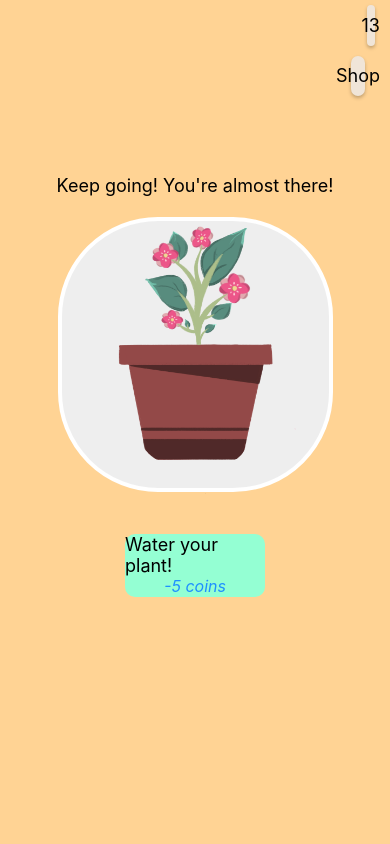
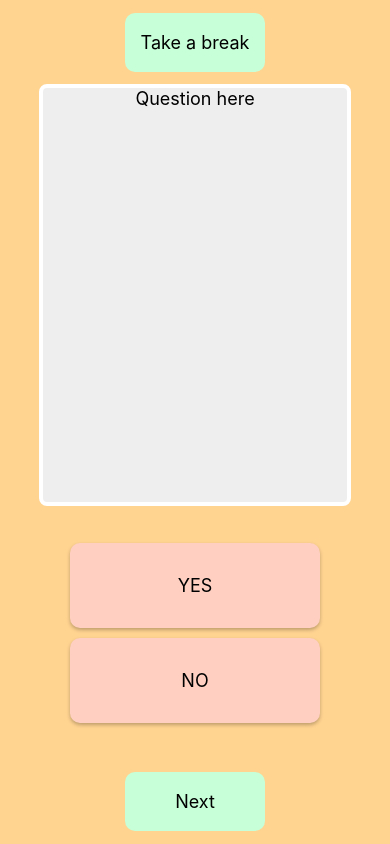
Before and after one commit to hiro111208/react-native-depression-monitor, a React Native app: screen / in a window 390 px wide. Built offline with nearby package versions, Linux system fonts and the light colour scheme.

Commit message:
fix text not displaying correctly in TherapyScreen.js

```diff
--- a/App.js
+++ b/App.js
@@ -1,16 +1,16 @@
-import { StatusBar } from 'expo-status-bar';
-import React from 'react';
-import TherapyScreen from './screens/TherapyScreen';
-import CategoryDrop from './screens/CategoryDrop';
-import PlantScreen from './screens/PlantScreen';
+import { StatusBar } from "expo-status-bar";
+import React from "react";
+import TherapyScreen from "./screens/TherapyScreen";
+import CategoryDrop from "./screens/CategoryDrop";
+import PlantScreen from "./screens/PlantScreen";
 
 export default class App extends React.Component {
   render() {
-    return(
-      //Uncomment to see different screens
-      //<TherapyScreen/>
+    return (
+      //Uncomment to see different screens one at a time
+      <TherapyScreen />
       //<CategoryDrop/>
-      <PlantScreen/>
-    )
+      //<PlantScreen/>
+    );
   }
 }
--- a/screens/TherapyScreen.js
+++ b/screens/TherapyScreen.js
@@ -1,11 +1,16 @@
-import React from 'react';
-import { StatusBar, StyleSheet, Text, View, TouchableOpacity } from 'react-native';
-import Constants from 'expo-constants';
+import React from "react";
+import {
+  StatusBar,
+  StyleSheet,
+  Text,
+  View,
+  TouchableOpacity,
+} from "react-native";
+import Constants from "expo-constants";
 
 const TherapyScreen = () => {
   return (
     <View style={styles.container}>
-
       <View style={[styles.top, styles.centering]}>
         <TouchableOpacity style={[styles.optButton, styles.centering]}>
           <Text style={styles.text}>Take a break</Text>
@@ -33,27 +38,15 @@ const TherapyScreen = () => {
           <Text style={styles.text}>Next</Text>
         </TouchableOpacity>
       </View>
-
     </View>
-    )
-}
+  );
+};
 
 const styles = StyleSheet.create({
-  container: {
-    marginTop: Constants.statusBarHeight,
-    flex: 1,
-    backgroundColor: '#ffd390'
-  },
-  optButton: {
-    height: '70%',
-    width: 140,
-    backgroundColor: '#c7ffd8',
-    borderRadius: 10,
-  },
   ansButton: {
-    height: '75%',
+    height: "75%",
     width: 250,
-    backgroundColor: '#ffd0c1',
+    backgroundColor: "#ffd0c1",
     borderRadius: 10,
     shadowColor: "#000",
     shadowOffset: {
@@ -65,37 +58,48 @@ const styles = StyleSheet.create({
     elevation: 5,
     marginVertical: 5,
   },
+  answers: {
+    height: "30%",
+    padding: 70,
+  },
+  bottom: {
+    height: "10%",
+  },
+  center: {
+    height: "50%",
+  },
+  centering: {
+    alignItems: "center",
+    justifyContent: "center",
+  },
+  container: {
+    marginTop: Constants.statusBarHeight,
+    flex: 1,
+    backgroundColor: "#ffd390",
+  },
+  optButton: {
+    height: "70%",
+    width: 140,
+    backgroundColor: "#c7ffd8",
+    borderRadius: 10,
+  },
+  question: {
+    width: "80%",
+    height: "100%",
+    alignItems: "center",
+    borderRadius: 8,
+    borderWidth: 4,
+    borderColor: "#fff",
+    backgroundColor: "#eee",
+  },
   text: {
     color: "black",
     fontSize: 18,
-    marginVertical: 20,
+    //marginVertical: 20,
   },
   top: {
-    height: '10%',
+    height: "10%",
   },
-  center: {
-    height: '50%',
-  },
-  question: {
-    width: '80%',
-    height: '100%',
-    alignItems: 'center',
-    borderRadius: 8,
-    borderWidth: 4,
-    borderColor: '#fff',
-    backgroundColor: '#eee'
-  },
-  answers: {
-    height: '30%',
-    padding: 70,
-  },
-  bottom: {
-    height: '10%',
-  },
-  centering: {
-    alignItems: 'center',
-    justifyContent: 'center'
-  }
-})
+});
 
 export default TherapyScreen;
```
Lines whose indentation alone changed are shown as unchanged.
